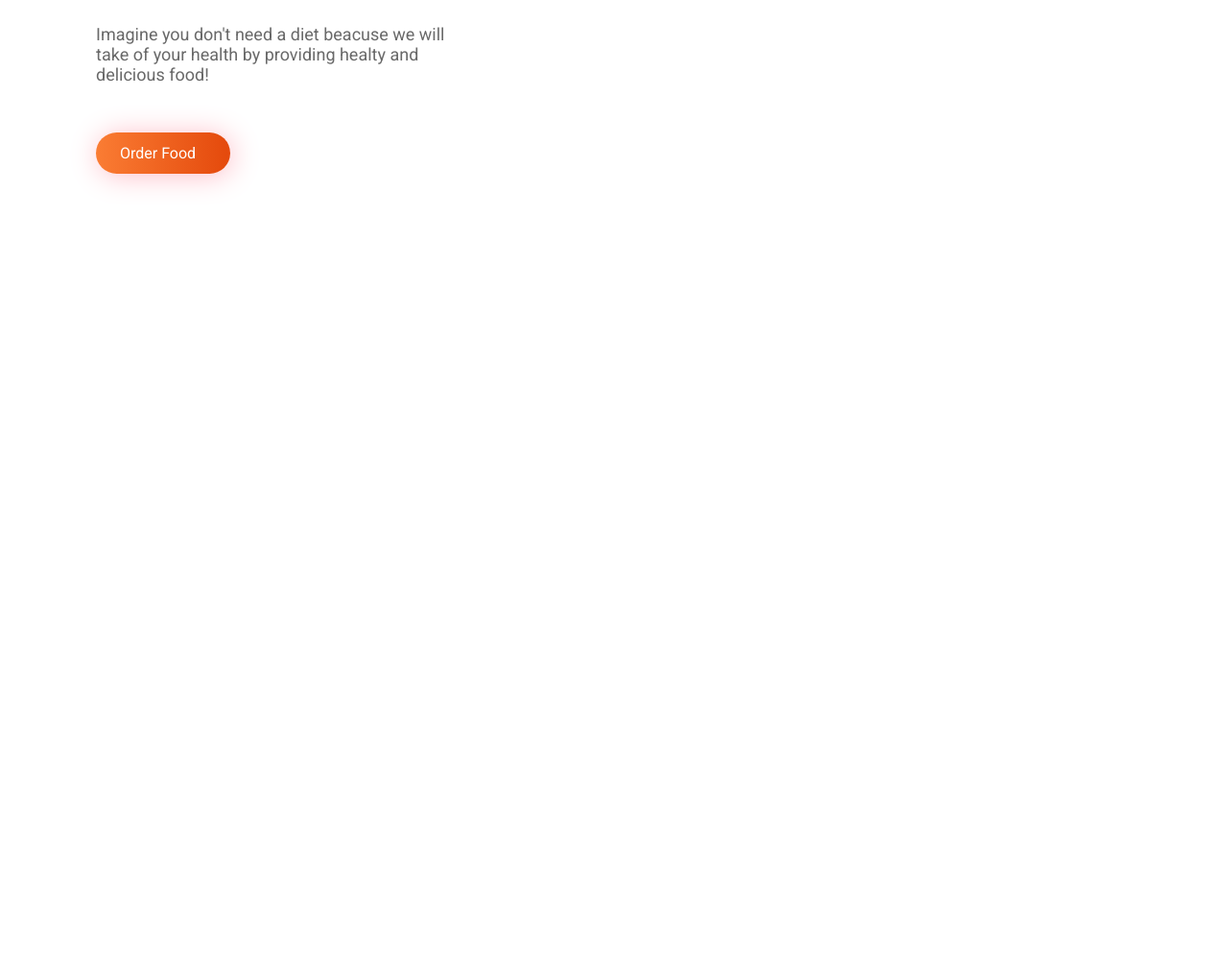
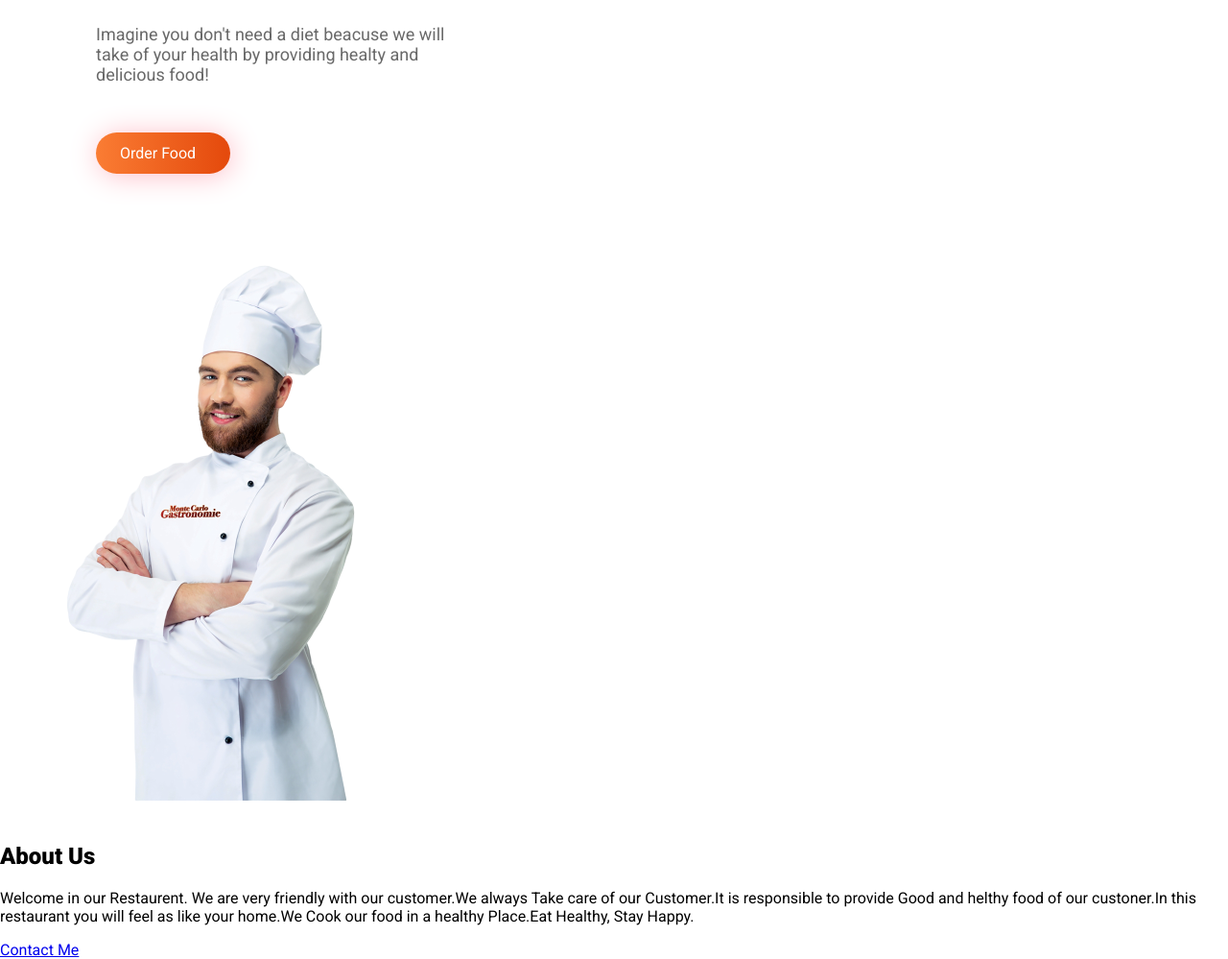
Before and after one commit to md-sifath/Food-House, a plain HTML site: page index.html in a window 1280 px wide. Shown: the part 550-1549 px from the top of the page at 96% size. Before the commit the page ends 800 px from the top, so only its background shows below. Drawn offline with Linux system fonts and the light colour scheme.

Commit message:
About page html complete

```diff
--- a/index.html
+++ b/index.html
@@ -35,6 +35,17 @@
 
     <!--*********** About page Start **********-->
 
+    <section class="about_page">
+        <div class="image_part1">
+            <img src="images/Profile/profile-pic1.png" alt="Profile-picture">
+        </div>
+        <div class="text_part1">
+            <h1>About Us</h1>
+            <p>Welcome in our Restaurent. We are very friendly with our customer.We always Take care of our Customer.It is responsible to provide Good and helthy food of our custoner.In this restaurant you will feel as like your home.We Cook our food in a healthy Place.Eat Healthy, Stay Happy.</p>
+            <a  class="button" href="https://github.com/md-sifath" target="_blank">Contact Me</a>
+        </div>
+
+    </section>
 </body>
 
 </html>
```
